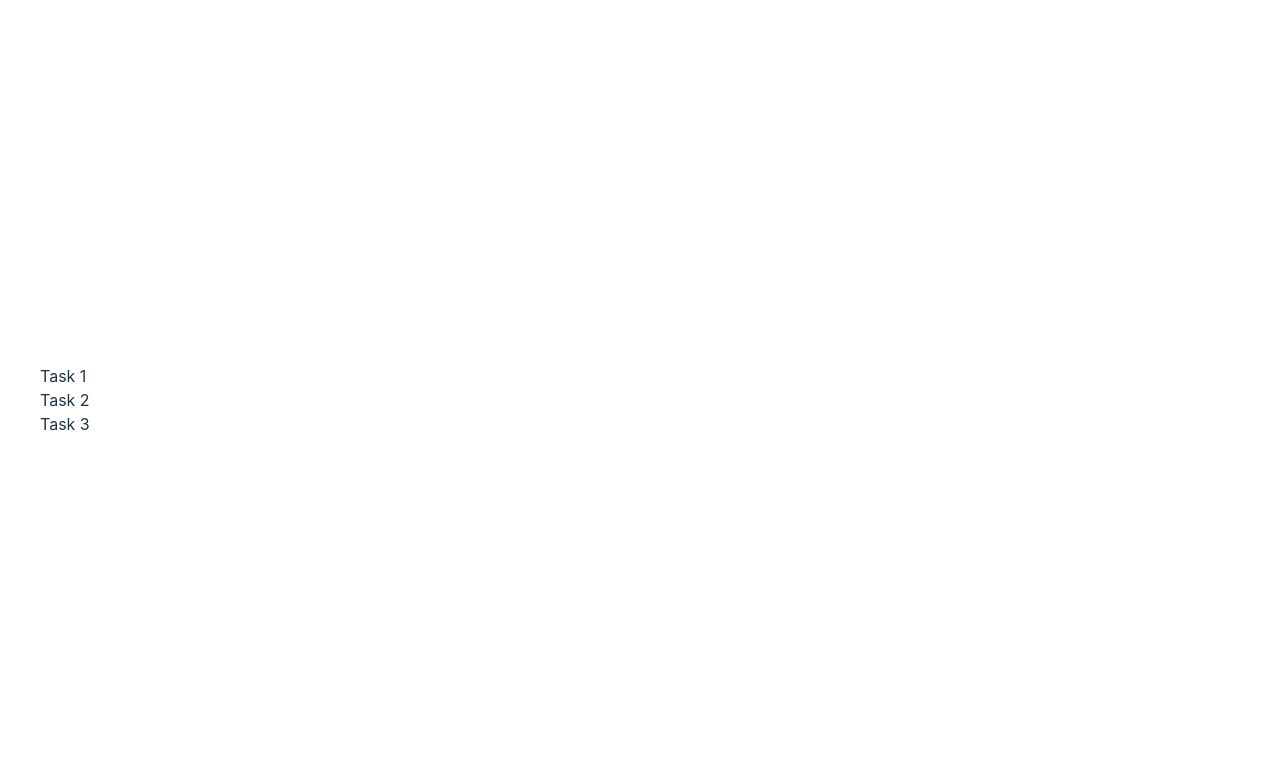
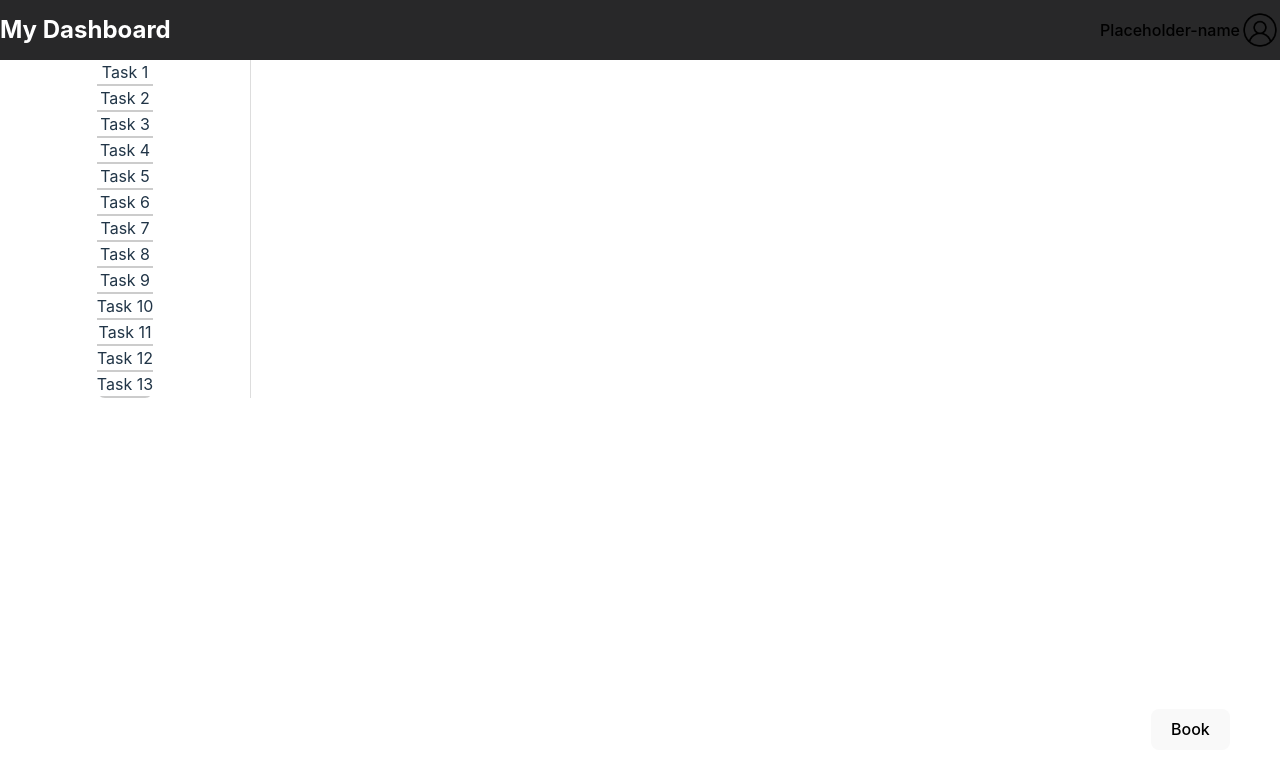
Before and after one commit to Kaqnae/Eksamen-3-semester, a React (Vite) app in the folder WebClient/: page /dashboard in a window 1280 px wide. Shown: the top 774 px of the page. Built offline with nearby package versions, Linux system fonts and the light colour scheme.

Commit message:
Added a list to the dashboard, top bar and buttons.

```diff
--- a/WebClient/src/Components/Dashboard.tsx
+++ b/WebClient/src/Components/Dashboard.tsx
@@ -1,9 +1,36 @@
 import React from "react";
 import List from "./List";
+import "./dashboard.css";
+import TopBar from "./TopBar";
+import Box from "@mui/material/Box";
 
 const Dashboard = () => {
-  const tasks = ["Task 1", "Task 2", "Task 3"];
+  const tasks = [
+    "Task 1",
+    "Task 2",
+    "Task 3",
+    "Task 4",
+    "Task 5",
+    "Task 6",
+    "Task 7",
+    "Task 8",
+    "Task 9",
+    "Task 10",
+    "Task 11",
+    "Task 12",
+    "Task 13",
+  ];
 
-  return <List items={tasks}></List>;
+  return (
+    <div className="dashboard-container">
+      <TopBar></TopBar>
+      <div className="left-sidebar">
+        <List items={tasks}></List>
+      </div>
+      <div className="main-content">
+        <button className="book-button">Book</button>
+      </div>
+    </div>
+  );
 };
 export default Dashboard;
--- a/WebClient/src/Components/List.tsx
+++ b/WebClient/src/Components/List.tsx
@@ -6,9 +6,9 @@ type ListProps = {
 
 const List: React.FC<ListProps> = ({ items }) => {
   return (
-    <ul>
+    <ul className="machineList">
       {items.map((item, index) => (
-        <li className="machineList" key={index}>
+        <li className="machineListItem" key={index}>
           {item}
         </li>
       ))}
--- /dev/null
+++ b/WebClient/src/Components/ProfileButton.tsx
@@ -0,0 +1,37 @@
+import React, { useState } from "react";
+import ProfileMan from "../Images/profile.png";
+
+const ProfileButton = () => {
+  const [isMenuOpen, setIsMenuOpen] = useState(false);
+
+  const handleButtonClick = () => {
+    setIsMenuOpen(!isMenuOpen);
+  };
+
+  const handleMenuItemClick = () => {
+    setIsMenuOpen(false);
+  };
+
+  return (
+    <div className="profile-button-container">
+      <button className="profile-button" onClick={handleButtonClick}>
+        {" "}
+        Placeholder-name
+        <img className="profile-img" src={ProfileMan} />
+      </button>
+
+      {isMenuOpen && (
+        <div className="dropdown-menu">
+          <button className="dropdown-item" onClick={handleMenuItemClick}>
+            Rediger
+          </button>
+          <button className="dropdown-item" onClick={handleMenuItemClick}>
+            Logout
+          </button>
+        </div>
+      )}
+    </div>
+  );
+};
+
+export default ProfileButton;
--- /dev/null
+++ b/WebClient/src/Components/TopBar.tsx
@@ -0,0 +1,22 @@
+import React from "react";
+import Button from "./Button";
+import ProfileMan from "../Images/profile.png";
+import "./dashboard.css";
+import ProfileButton from "./ProfileButton";
+
+const TopBar = () => {
+  return (
+    <div className="top-bar">
+      <div className="left-section">
+        <span className="logo">My Dashboard</span>
+      </div>
+      <div className="right-section">
+        <div className="profile-icon-container">
+          <ProfileButton></ProfileButton>
+        </div>
+      </div>
+    </div>
+  );
+};
+
+export default TopBar;
--- /dev/null
+++ b/WebClient/src/Components/dashboard.css
@@ -0,0 +1,148 @@
+.dashboard-container{
+    display: flex;
+    flex-direction: column;
+    height: 100vh;
+    overflow: hidden;
+}
+
+.content-container{
+    display: flex;
+    flex: 1;
+    margin-top: 60px;
+}
+
+.left-sidebar{
+    align-items: center;
+    margin: 0;
+    width: 250px;
+    border-right: 1px solid #ddd;
+    display: flex;
+    flex-direction: center;
+    justify-content: center;
+    align-items: center;
+    margin-top: 60px;
+
+}
+
+.main-content{
+    flex: 1;
+
+}
+
+.machineList{
+    list-style-type: decimal;
+    background-color: #ffffff;
+    border-radius: 8px;
+    overflow: hidden;
+    padding: 0;
+    margin: 0;
+    text-align: center;
+
+  }
+
+  .machineListItem{
+    cursor: pointer;
+    border-bottom: 2px solid #ccc
+  }
+
+  .machineListItem:hover{
+    transform: scale(1.05);
+    transition: transform;
+  }
+
+.top-bar{
+    position: fixed;
+    top: 0;
+    left: 0;
+    width: 100%;
+    height: 60px;
+    display: flex;
+    justify-content: space-between;
+    align-items: center;
+    background-color: #282829;
+    color: rgb(255, 255, 255);
+    z-index: 10;
+}
+
+.left-section .logo{
+    font-size: 1.5rem;
+    font-weight: bold;
+}
+
+.right-section .btn{
+    background: none;
+    border: none;
+    color: rgb(0, 0, 0);
+    font-size: 1rem;
+    cursor: pointer;
+}
+
+.right-section .btn:hover{
+    transform: scale(1.05);
+    transition: transform;
+}
+
+.profile-icon-container{
+    display: flex;
+    justify-content: flex-end;
+    align-items: center;
+    flex-grow: 1;
+}
+
+.profile-button-container{
+    position: relative;
+}
+
+.profile-img{
+    height: 40px;
+    width: 40px;
+    object-fit: cover;
+}
+
+.profile-button{
+    background: none;
+    border: none;
+    border-radius: 4px;
+    padding: 0;
+    cursor: pointer;
+    display: flex;
+    justify-content: center;
+    align-items: center;
+    cursor: pointer;
+}
+
+.profile-button:hover{
+    transform: scale(1.05);
+    transition: transform;
+}
+
+.dropdown-menu{
+    position: absolute;
+    top: 50px;
+    right: 0;
+    background-color: #282829;
+    border: 1px solid #ddd;
+    border-radius: 4px;
+    box-shadow: 0 4px 6px rgba(0, 0, 0, 0.1);
+    min-width: 150px;
+    z-index: 100;
+}
+
+.dropdown-item{
+    width: 100%;
+    text-align: left;
+    background-color: #282829;
+    border: none;
+    cursor: pointer;
+}
+
+.dropdown-item:hover{
+    transform: scale(1.05);
+    transition: transform;
+}
+
+.book-button{
+    bottom: 50px;
+    right: 50px;
+    position: absolute;
+}
--- a/WebClient/src/Components/index.css
+++ b/WebClient/src/Components/index.css
@@ -54,16 +54,7 @@ button:focus-visible {
   outline: 4px auto -webkit-focus-ring-color;
 }
 
-.machineList{
-  display: flex;
-  justify-content: left;
-  align-items: left;
-}
 
-.machineList:hover{
-  transform: scale(1.05);
-  transition: transform;
-}
 
 @media (prefers-color-scheme: light) {
   :root {
```
Also changed, not shown: WebClient/src/Images/profile.png (added).
